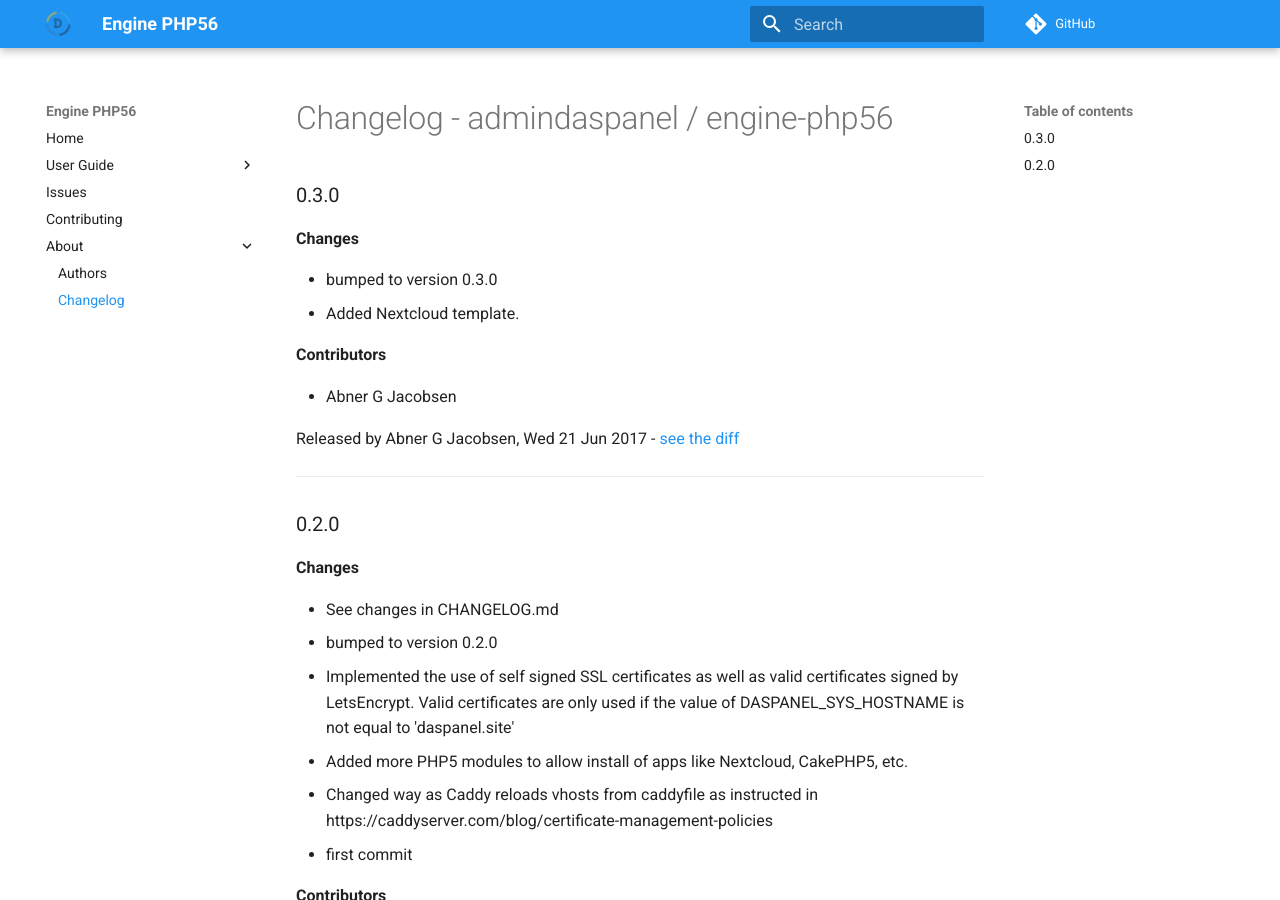
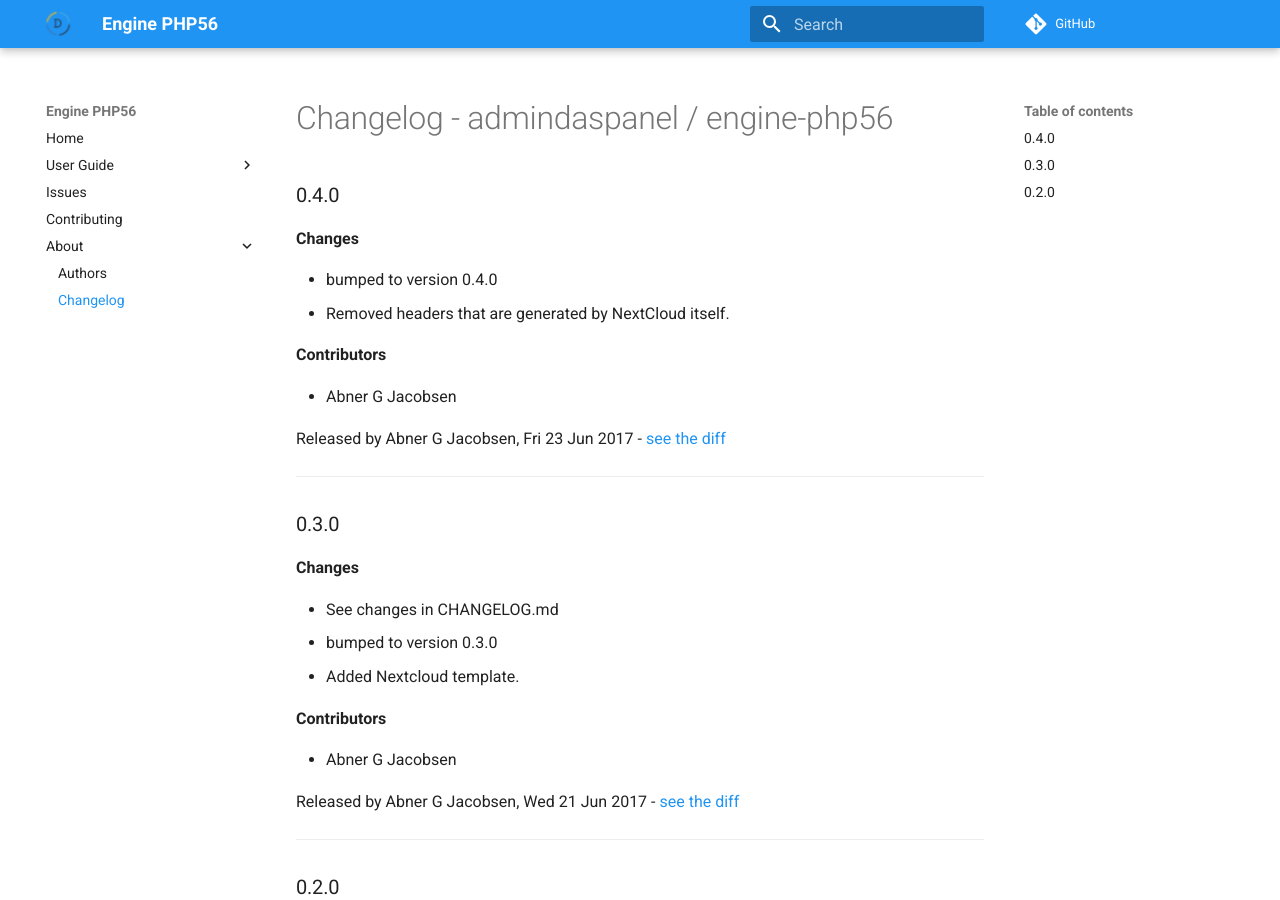
Before and after one commit to daspanel/engine-php56, an MkDocs documentation site: the page built from docs/changelog.md, in a window 1280 px wide and 900 px high. Built offline with MkDocs 1.6.1 and Material for MkDocs 9.7.7, drawn with Linux system fonts in a browser that asks for light colours; comment, search, counter and statistics services are not loaded; old or Windows-style settings are respelled for this version of MkDocs.

Commit message:
See changes in CHANGELOG.md

```diff
--- a/docs/changelog.md
+++ b/docs/changelog.md
@@ -1,8 +1,23 @@
 # Changelog - admindaspanel / engine-php56
+
+### 0.4.0
+__Changes__
+
+- bumped to version 0.4.0
+- Removed headers that are generated by NextCloud itself.
+
+__Contributors__
+
+- Abner G Jacobsen
+
+Released by Abner G Jacobsen, Fri 23 Jun 2017 -
+[see the diff](https://github.com/admindaspanel/engine-php56/compare/0.3.0...0.4.0#diff)
+______________
 
 ### 0.3.0
 __Changes__
 
+- See changes in CHANGELOG.md
 - bumped to version 0.3.0
 - Added Nextcloud template.
 
```
Also changed, not shown: CHANGELOG.md (+15 -0 lines).
